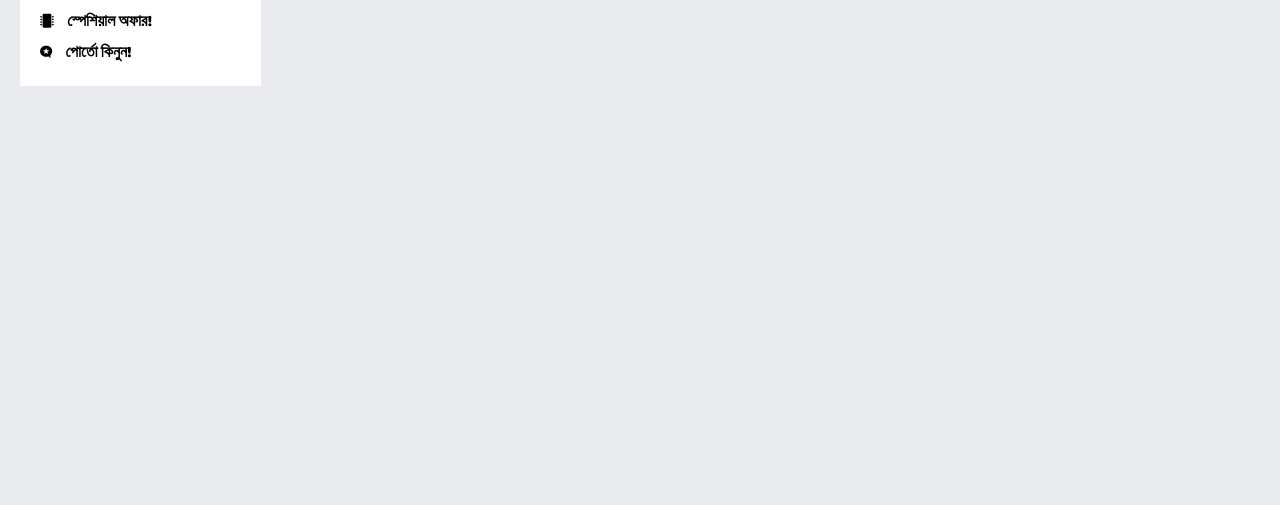
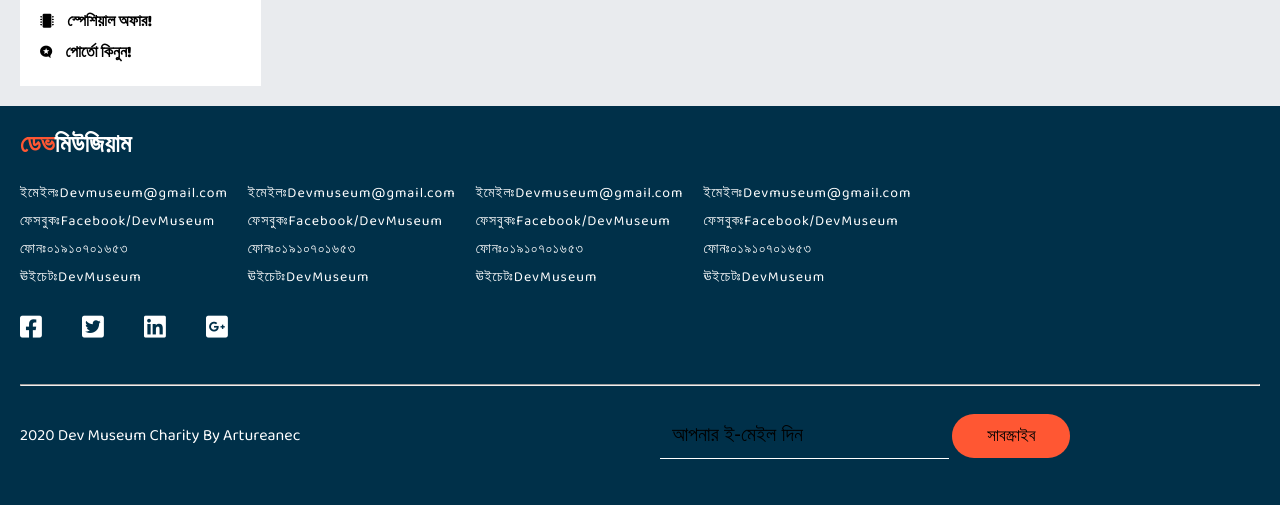
Before and after one commit to azha18/Dev-Museum, a plain HTML site: page index.html in a window 1280 px wide. Shown: the part 323-828 px from the top of the page. Before the commit the page ends 800 px from the top, so only its background shows below. Drawn offline with Linux system fonts and the light colour scheme.

Commit message:
footer section includ

```diff
--- a/css/style.css
+++ b/css/style.css
@@ -559,3 +559,79 @@ body{
     font-size: 12px;
     margin: 0;
 }
+
+
+/*Footer section*/
+
+.dm-footer-wrraper{
+    width: 100%;
+    background: #003049;
+    color: #fff;
+    margin-top: 20px;
+}
+.dm-footer-item{
+    display: flex;
+    margin: 0px 20px;
+}
+.dm-footer-items{
+    margin-right: 20px;
+}
+.dm-footer-items li{
+    list-style: none;
+    list-style: none;
+    font-size: 14px;
+    letter-spacing: 1px;
+    margin-bottom: 5px;
+    cursor: pointer;
+}
+.dm-footer-logo-item{
+    padding: 10px 20px;
+}
+.dm-footer-social i{
+    font-size: 25px;
+    transition: .3s;
+}
+.dm-footer-social i:hover{
+    color: #FF5733;
+}
+.dm-footer-social{
+    display: flex;
+    justify-content: space-between;
+    width: 100%;
+    margin: 25px 0;
+    padding: 0;
+}
+.dm-footer-hr{
+    margin: 20px 20px;
+}
+.dm-copy-right-wrraper{
+    display: flex;
+    align-items: center;
+    padding-bottom: 40px;
+}
+.dm-copy-right-section{
+    width: 50%;
+    margin-left: 20px;
+}
+.dm-subscribe-button input{
+    border: none;
+    outline: none;
+    font-size: 20px;
+    cursor: pointer;
+    background: red;
+    background: #003049;
+    border-bottom: 1px solid #fff;
+    padding: 12px;
+}
+
+.dm-subscribe-button button{
+    padding: 12px 35px;
+    font-size: 17px;
+    border-radius: 25px;
+    border: none;
+    outline: none;
+    text-transform: uppercase;
+    background: #FF5733;
+    cursor: pointer;
+    color: #000;
+}
--- a/index.html
+++ b/index.html
@@ -109,6 +109,63 @@
 		</div>
 	</div>
 
+	<!-- footer section -->
+
+	<div class="dm-footer-wrraper" >
+		<div class="dm-footer-logo-item">
+			<h2 class="logo" ><a href=""><span>ডেভ</span>মিউজিয়াম</a></h2>
+		</div>
+		<div class="dm-footer-item">
+			<div class="dm-footer-items">
+				<li>ইমেইলঃDevmuseum@gmail.com</li>
+				<li>ফেসবুকঃFacebook/DevMuseum</li>
+				<li>ফোনঃ০১৯১০৭০১৬৫৩</li>
+				<li>ঊইচেটঃDevMuseum</li>
+
+				<dir class="dm-footer-social" >
+					<i class="fab fa-facebook-square"></i>
+					<i class="fab fa-twitter-square"></i>
+					<i class="fab fa-linkedin"></i>
+					<i class="fab fa-google-plus-square"></i>
+				</dir>
+			</div>
+
+			<div class="dm-footer-items">
+				<li>ইমেইলঃDevmuseum@gmail.com</li>
+				<li>ফেসবুকঃFacebook/DevMuseum</li>
+				<li>ফোনঃ০১৯১০৭০১৬৫৩</li>
+				<li>ঊইচেটঃDevMuseum</li>
+			</div>
+
+			<div class="dm-footer-items">
+				<li>ইমেইলঃDevmuseum@gmail.com</li>
+				<li>ফেসবুকঃFacebook/DevMuseum</li>
+				<li>ফোনঃ০১৯১০৭০১৬৫৩</li>
+				<li>ঊইচেটঃDevMuseum</li>
+			</div>
+
+			<div class="dm-footer-items">
+				<li>ইমেইলঃDevmuseum@gmail.com</li>
+				<li>ফেসবুকঃFacebook/DevMuseum</li>
+				<li>ফোনঃ০১৯১০৭০১৬৫৩</li>
+				<li>ঊইচেটঃDevMuseum</li>
+			</div>
+		</div>
+
+		<hr class="dm-footer-hr" >
+
+		<div class="dm-copy-right-wrraper" >
+			<div class="dm-copy-right-section" >
+				<p>2020 Dev Museum Charity By Artureanec</p>
+			</div>
+
+			<div class="dm-subscribe-button" >
+				<input type="email" name="email" placeholder="আপনার ই-মেইল দিন" >
+				<button>সাবস্ক্রাইব</button>
+			</div>
+		</div>
+
+	</div>
 
 
 
```
